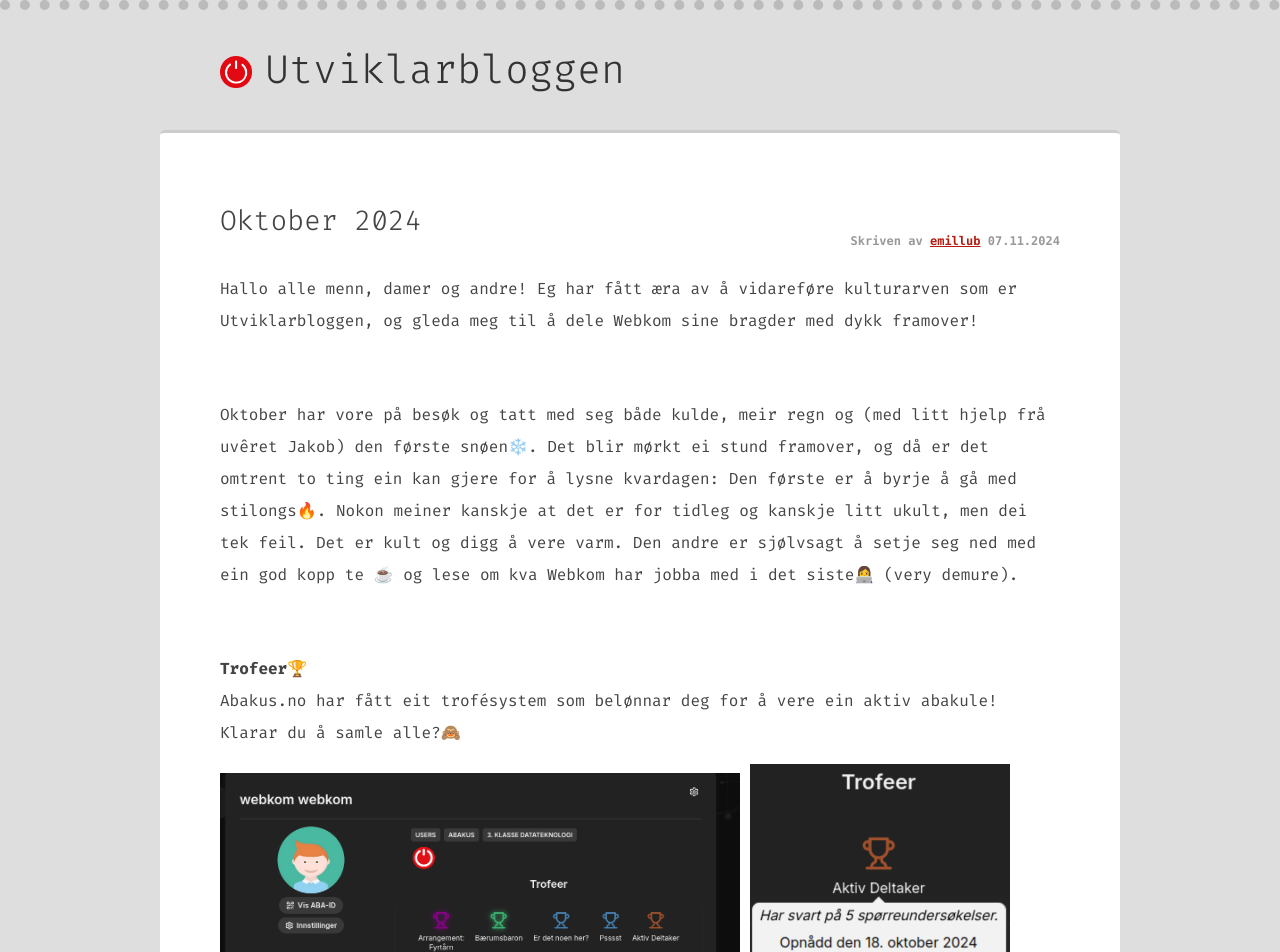
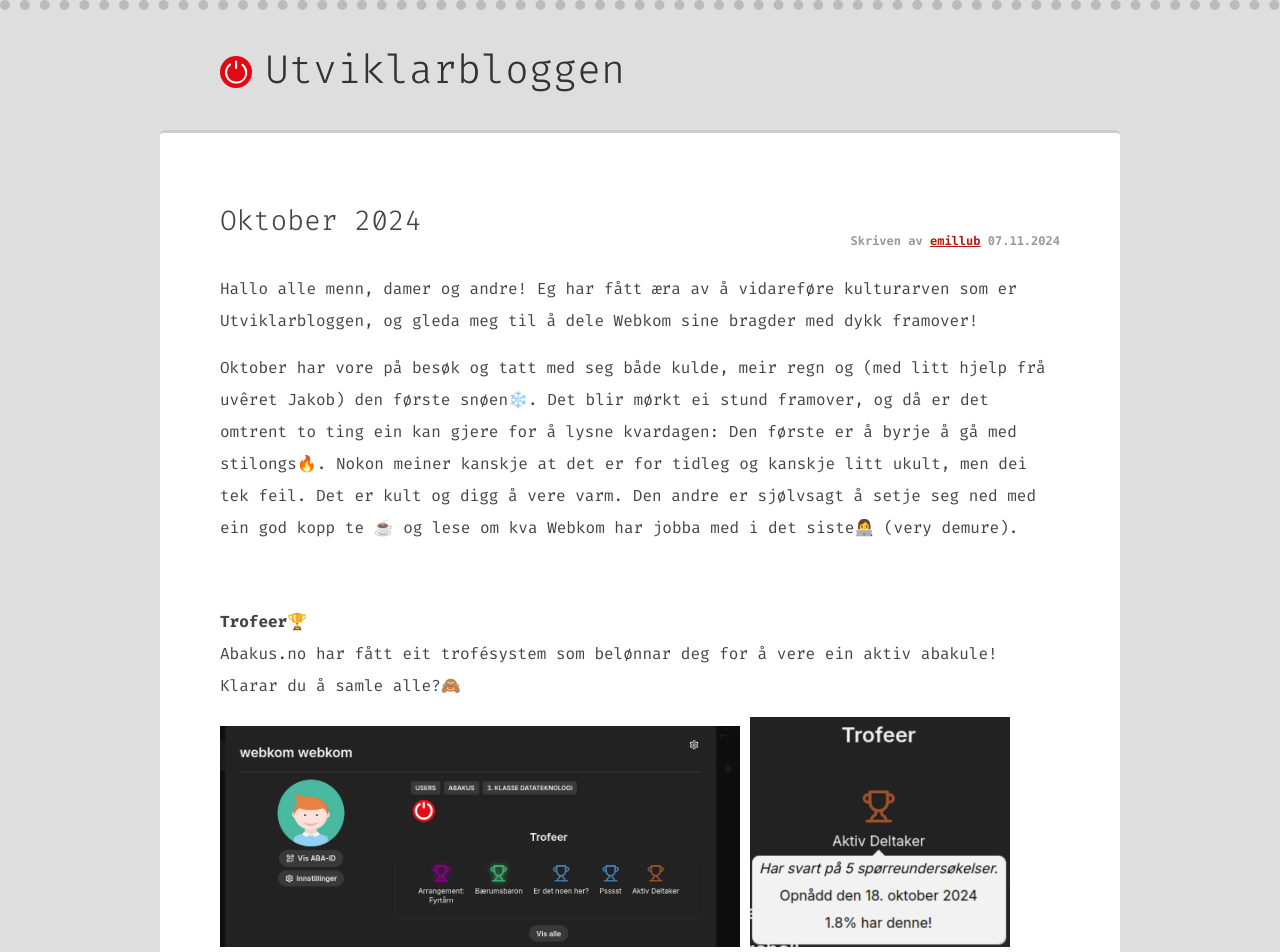
Before and after one commit to webkom/webkom.github.io, a Jekyll site: the page built from _posts/2024-11-07-oktober.md, in a window 1280 px wide. Shown: the top 952 px of the page. Built offline with Jekyll 4.4.1, drawn with Linux system fonts in a browser that asks for light colours; nearby versions of some CDN libraries; comment, search, counter and statistics services are not loaded.

Commit message:
Reduce spacing

```diff
--- a/_posts/2024-11-07-oktober.md
+++ b/_posts/2024-11-07-oktober.md
@@ -5,8 +5,6 @@
 ---
 
 Hallo alle menn, damer og andre! Eg har fått æra av å vidareføre kulturarven som er Utviklarbloggen, og gleda meg til å dele Webkom sine bragder med dykk framover!
-
-<br>
 
 Oktober har vore på besøk og tatt med seg både kulde, meir regn og (med litt hjelp frå uvêret Jakob) den første snøen❄️. Det blir mørkt ei stund framover, og då er det omtrent to ting ein kan gjere for å lysne kvardagen: Den første er å byrje å gå med stilongs🔥. Nokon meiner kanskje at det er for tidleg og kanskje litt ukult, men dei tek feil. Det er kult og digg å vere varm. Den andre er sjølvsagt å setje seg ned med ein god kopp te ☕️ og lese om kva Webkom har jobba med i det siste👩‍💻 (very demure).
 
@@ -17,6 +15,7 @@
 
 <img src="/images/posts/2024-11-08-trophees.png" alt="Trofeer" width="520"/>
 <img src="/images/posts/2024-11-08-trophees2.png" alt="Trofeer" width="260"/>
+
 <br>
 
 ## Utlånsystem
@@ -24,13 +23,15 @@
 <img src="/images/posts/2024-11-08-lending-example.png" alt="Utlån" width="350"/>
 <img src="/images/posts/2024-11-08-lend-icon.png" alt="Utlånsikon i meny" width="350"/>
 
+<br>
+
 ## Deaktivert avmeldingsknapp
 No more forvirra brukarar som trur dei kan melde seg av etter fristen med denne nye detaljen😮‍💨.
 
 <img src="/images/posts/2024-11-08-frist.png" alt="Avmeldingsfrist" width="500"/>
 
+<br>
 
-<br>
 # Fullstendig endringslogg for oktober 2024
 
 - 🚀 - Ny funksjonalitet
```
